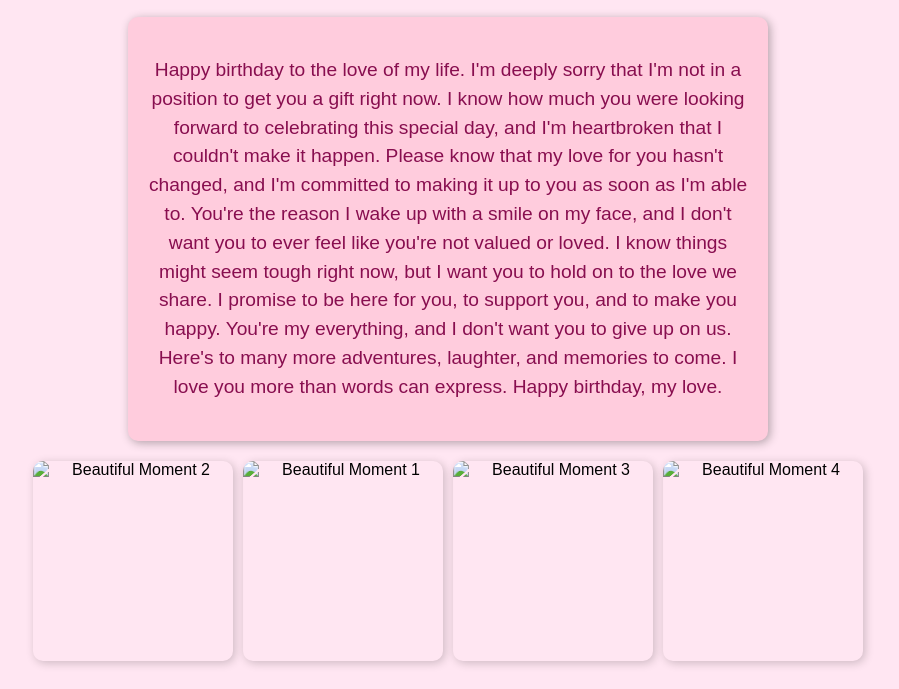
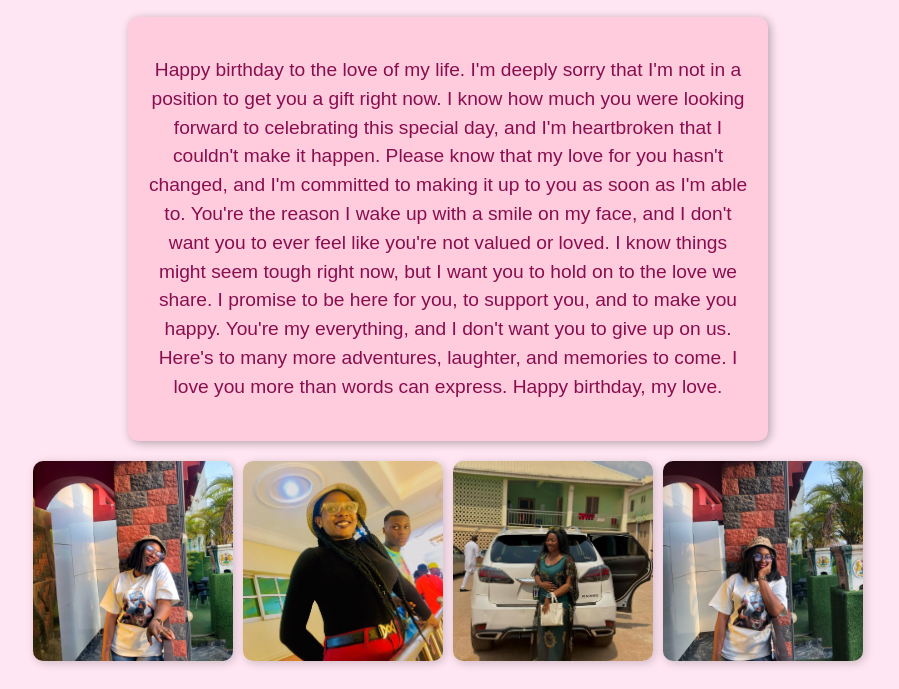
Before and after one commit to Khazz01/Birthday-Wish, a plain HTML site: page index.html in a window 1280 px wide. Shown: the part 130-819 px from the top of the page, without its empty margins (192-1091 px from the left). Drawn offline with Linux system fonts and the light colour scheme.

Commit message:
Update index.html

```diff
--- a/index.html
+++ b/index.html
@@ -56,10 +56,10 @@ I know things might seem tough right now, but I want you to hold on to the love
 Here's to many more adventures, laughter, and memories to come. I love you more than words can express. Happy birthday, my love.</p>
     </div>
     <div class="gallery">
-         <img src="images/images/abe3ca28-1b37-49b1-aebe-053ff1db2a7e.jpeg" alt="Beautiful Moment 2">
-        <img src="images/images/3d3f4a4d-9c85-40a9-88cf-240f63d44ee0.jpeg" alt="Beautiful Moment 1">
-        <img src="images/images/a2b2f512-6b07-4862-8148-b2bc58aca4b1.jpeg" alt="Beautiful Moment 3">
-        <img src="images/images/ca244052-0526-406c-ac9a-26887f6ba723.jpeg" alt="Beautiful Moment 4">
+         <img src="images/abe3ca28-1b37-49b1-aebe-053ff1db2a7e.jpeg" alt="Beautiful Moment 2">
+        <img src="images/3d3f4a4d-9c85-40a9-88cf-240f63d44ee0.jpeg" alt="Beautiful Moment 1">
+        <img src="images/a2b2f512-6b07-4862-8148-b2bc58aca4b1.jpeg" alt="Beautiful Moment 3">
+        <img src="images/ca244052-0526-406c-ac9a-26887f6ba723.jpeg" alt="Beautiful Moment 4">
     </div>
 
 </body>
```
